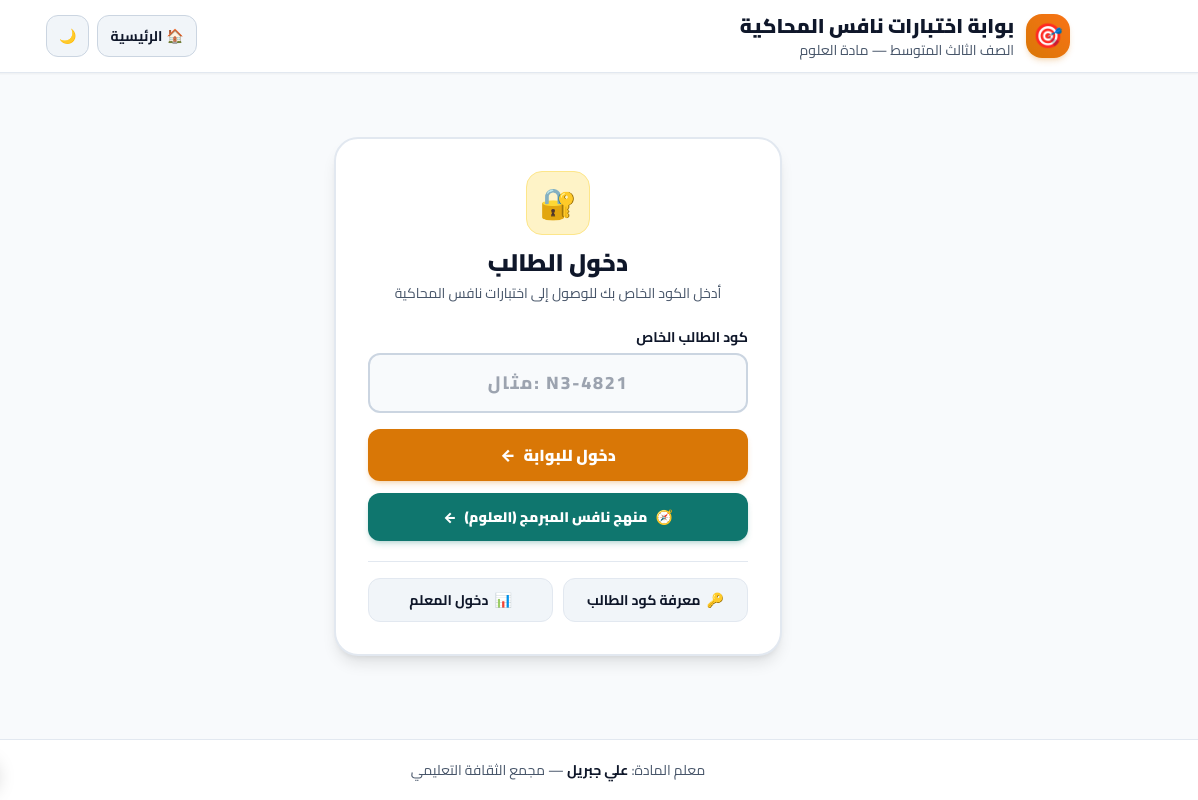
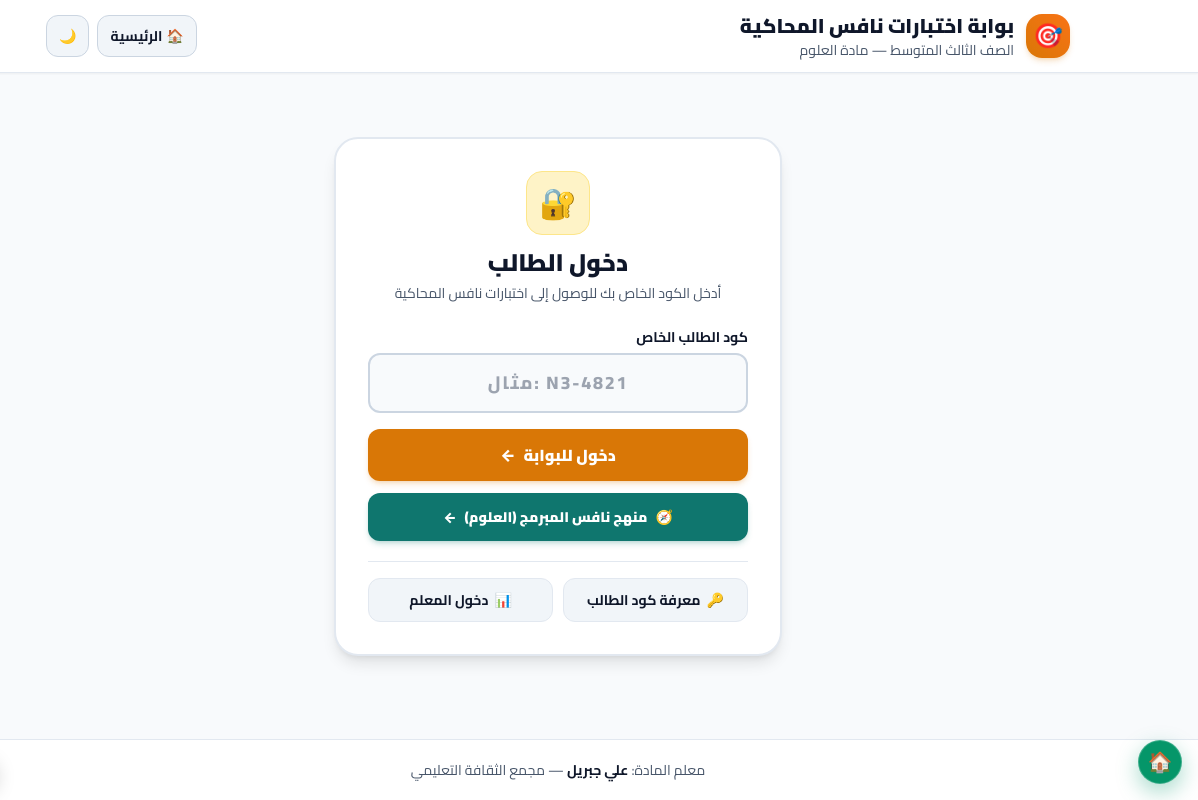
Before and after one commit to abodahmaj/science-virtual-labs, a plain HTML site: page grade3/nafis/index.html in a window 1280 px wide. Shown: the full height of the page, 82-1280 px from the left. Drawn offline with nearby package versions, Linux system fonts and the light colour scheme.

Commit message:
Add icon-only floating home button (bottom-right) across all site pages

```diff
--- a/assets/visitor-counter.js
+++ b/assets/visitor-counter.js
@@ -9,7 +9,9 @@
       '#svl-visitor-badge{display:inline-flex;align-items:center;gap:6px;padding:4px 11px 4px 10px;border-radius:999px;border:1px solid rgba(255,255,255,.16);background:#0f172a;box-shadow:0 6px 20px rgba(0,0,0,.22);user-select:none}',
       '#svl-visitor-dot{width:8px;height:8px;border-radius:50%;background:#10b981;box-shadow:0 0 0 3px rgba(16,185,129,.25);flex-shrink:0}',
       '#svl-visitor-img{height:20px;display:block;border-radius:4px}',
-      '@media print{#svl-visitor-wrap{display:none !important}}'
+      '#svl-home-fab{position:fixed;right:16px;bottom:16px;z-index:9998;width:44px;height:44px;border-radius:9999px;background:#059669;color:#ffffff;display:flex;align-items:center;justify-content:center;font-size:20px;line-height:1;text-decoration:none;box-shadow:0 8px 22px rgba(5,150,105,.35);border:1px solid rgba(255,255,255,.22);transition:transform .18s ease,background-color .18s ease,box-shadow .18s ease}',
+      '#svl-home-fab:hover{background:#047857;transform:translateY(-2px);box-shadow:0 12px 26px rgba(4,120,87,.42)}',
+      '@media print{#svl-visitor-wrap,#svl-home-fab{display:none !important}}'
     ].join('');
     document.head.appendChild(style);
 
@@ -31,6 +33,18 @@
     badge.appendChild(img);
     wrap.appendChild(badge);
     document.body.appendChild(wrap);
+
+    var path = (window.location.pathname || '/').replace(/\/+$/, '') || '/';
+    var isHome = (path === '/' || path === '/index.html' || path === '/science-virtual-labs' || path === '/science-virtual-labs/index.html');
+    if (!isHome && !document.getElementById('svl-home-fab')) {
+      var homeBtn = document.createElement('a');
+      homeBtn.id = 'svl-home-fab';
+      homeBtn.href = 'https://abodahmaj.github.io/science-virtual-labs/';
+      homeBtn.title = 'العودة للصفحة الرئيسية';
+      homeBtn.setAttribute('aria-label', 'العودة للصفحة الرئيسية');
+      homeBtn.textContent = '🏠';
+      document.body.appendChild(homeBtn);
+    }
   }
 
   if (document.readyState === 'loading') {
```
Also changed, not shown: grade3/nafis/programmed/index.html (+1 -0 lines), register/index.html (+1 -0 lines), reports/grade3-worksheets/index.html (+1 -3 lines), reports/grade3-worksheets/teacher.html (+2 -3 lines).
